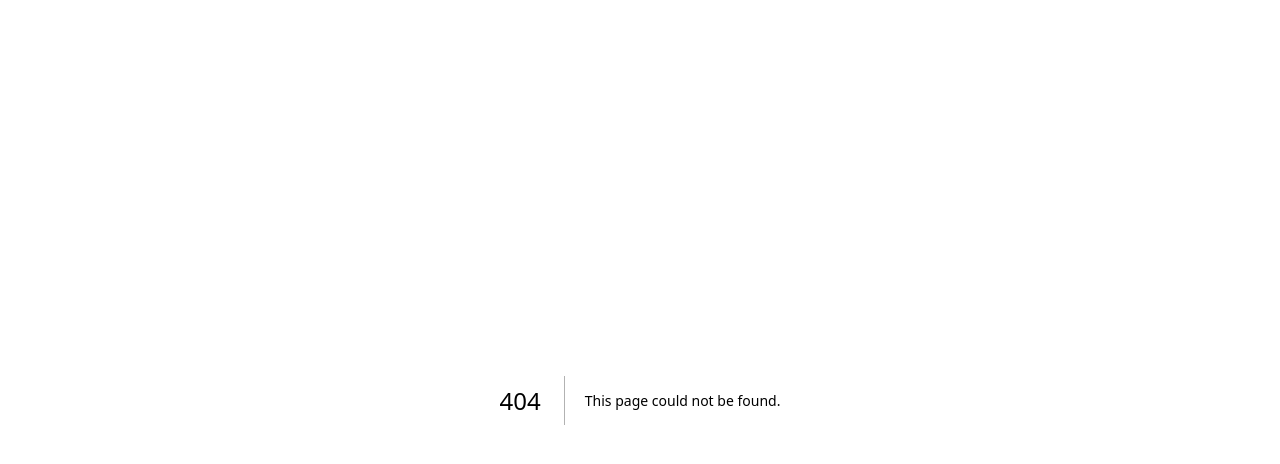
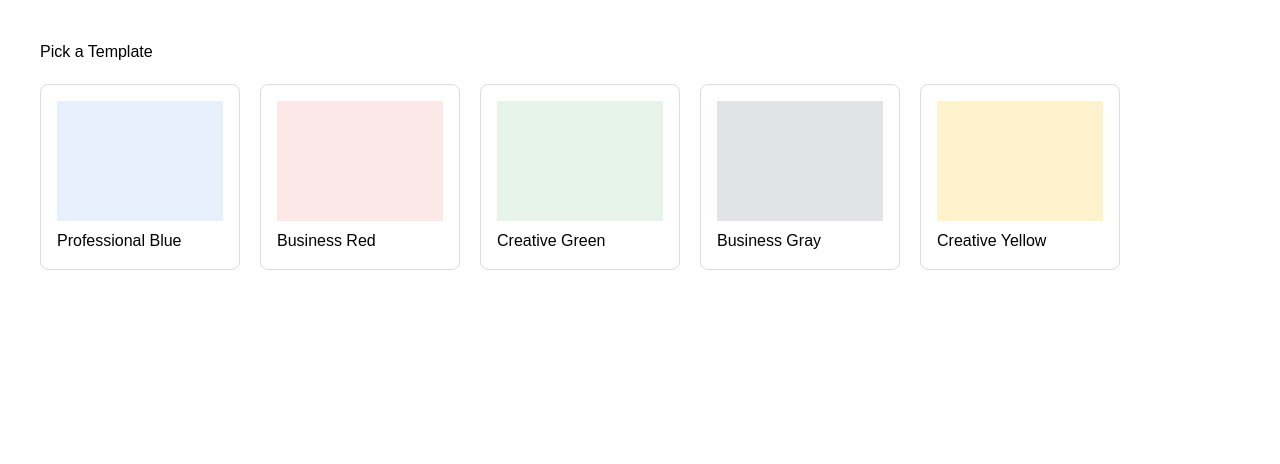
Before and after one commit to garypez6263343/mysignature, a Next.js app: page /templates in a window 1280 px wide. Before the commit this address had no page. Shown: the top 464 px of the page. Built offline with nearby package versions, Linux system fonts and the light colour scheme.

Commit message:
add 5 templates + success page

```diff
--- a/src/app/editor/page.tsx
+++ b/src/app/editor/page.tsx
@@ -1,8 +1,13 @@
 'use client';
-import { useState } from 'react';
+import { useState, useSearchParams } from 'react';
 import Template01 from '@/templates/Template01';
 
 export default function Editor() {
+  const search = useSearchParams();
+  const templateId = Number(search.get('templateId')) || 1;          // ← 读模板 ID
+  const colors = ['#e8f0fe','#fce8e6','#e6f4ea','#e2e3e5','#fff3cd'];
+  const bgColor = colors[templateId - 1] || '#e8f0fe';               // ← 背景变色
+
   const [form, setForm] = useState({
     firstName: ' ',
     lastName: ' ',
@@ -10,14 +15,30 @@ export default function Editor() {
     company: ' ',
     email: ' ',
     phone: ' ',
-  website: '',              // 空
-  photoURL: '',             // 空，用模板默认图
-  linkedInURL: '',          // 空
-  twitterURL: '',           // 空
+    website: '',
+    photoURL: '',
+    linkedInURL: '',
+    twitterURL: '',
   });
 
+  // 生成最终 HTML
+  const html = `<table cellpadding="0" cellspacing="0" style="font-family:Arial;font-size:14px;color:#202124;background:${bgColor}">
+    <tr>
+      <td style="padding-right:12px;vertical-align:top">
+        <img src="${form.photoURL || 'https://i.pravatar.cc/80?u=default'}" width="80" height="80" style="border-radius:50%"/>
+      </td>
+      <td style="vertical-align:top">
+        <strong>${form.firstName} ${form.lastName}</strong><br/>
+        <span style="color:#5f6368">${form.jobTitle} · ${form.company}</span><br/>
+        <a href="mailto:${form.email}" style="color:#1a73e8">${form.email}</a>
+        ${form.phone ? ` · <a href="tel:${form.phone.replace(/\s/g, '')}" style="color:#1a73e8">${form.phone}</a>` : ''}
+        <br/><a href="${form.website}" target="_blank" rel="noopener noreferrer" style="color:#1a73e8">${form.website.replace(/^https?:\/\//, '')}</a>
+      </td>
+    </tr>
+  </table>`;
+
   return (
-    <div style={{ display: 'flex', gap: 40, padding: 40 }}>
+    <div style={{ display: 'flex', gap: 40, padding: 40, background: bgColor }}>   {/* ← 背景变色 */}
       {/* 左：表单 */}
       <div style={{ flex: 1 }}>
         <h2>Signature Editor</h2>
@@ -34,6 +55,7 @@ export default function Editor() {
         <button
           style={{ marginTop: 16, padding: '8px 16px', fontSize: 16 }}
           onClick={async () => {
+            localStorage.setItem('signatureHTML', html);                      // ← 存真实 HTML
             const res = await fetch('/api/save-user', {
               method: 'POST',
               headers: { 'Content-Type': 'application/json' },
--- /dev/null
+++ b/src/app/templates/page.tsx
@@ -0,0 +1,28 @@
+'use client';
+import Link from 'next/link';
+
+const cards = [
+  { id: 1, name: 'Professional Blue', color: '#e8f0fe' },
+  { id: 2, name: 'Business Red',      color: '#fce8e6' },
+  { id: 3, name: 'Creative Green',    color: '#e6f4ea' },
+  { id: 4, name: 'Business Gray',     color: '#e2e3e5' },
+  { id: 5, name: 'Creative Yellow',   color: '#fff3cd' },
+];
+
+export default function Templates() {
+  return (
+    <div style={{ padding: 40, fontFamily: 'Arial' }}>
+      <h2 style={{ color: '#000' }}>Pick a Template</h2>
+      <div style={{ display: 'flex', gap: 20, marginTop: 20 }}>
+        {cards.map((c) => (
+          <Link key={c.id} href={`/editor?templateId=${c.id}`} style={{ textDecoration: 'none', color: '#000' }}>
+            <div style={{ border: '1px solid #dadce0', borderRadius: 8, padding: 16, background: '#fff', width: 200 }}>
+              <div style={{ height: 120, background: c.color }} />
+              <p style={{ marginTop: 8, color: '#000' }}>{c.name}</p>
+            </div>
+          </Link>
+        ))}
+      </div>
+    </div>
+  );
+}
```
Lines whose indentation alone changed are shown as unchanged.
